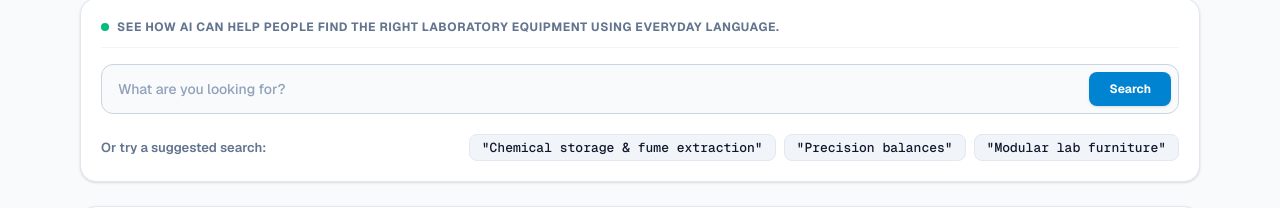
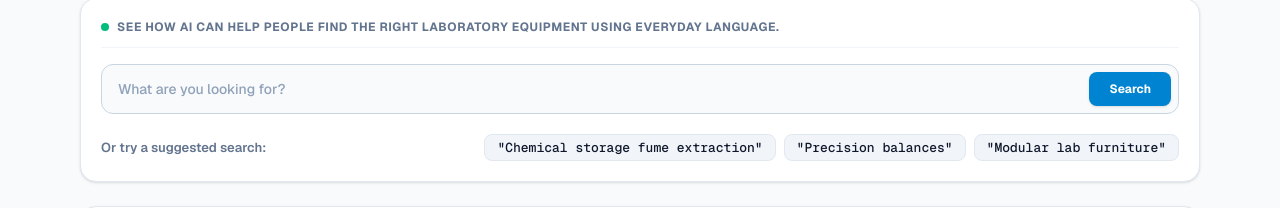
Before and after one commit to bpwhitehouse/discovery-engine, a Next.js app: page /demo in a window 1280 px wide. Shown: the part 108-316 px from the top of the page. Built offline with nearby package versions, Linux system fonts and the light colour scheme.

Commit message:
Update demo copy

```diff
--- a/src/app/demo/DemoClient.tsx
+++ b/src/app/demo/DemoClient.tsx
@@ -159,7 +159,7 @@ export default function DemoClient() {
                 onClick={() => runPreset('Chemical storage fume extraction systems')}
                 className="text-[13px] bg-slate-100 hover:bg-sky-50 hover:text-sky-700 border border-slate-200 px-3 py-1 rounded-lg font-mono font-medium transition-all"
               >
-                &quot;Chemical storage &amp; fume extraction&quot;
+                &quot;Chemical storage fume extraction&quot;
               </button>
               <button
                 onClick={() => runPreset('High-precision analytical balances and laboratory instruments')}
```
